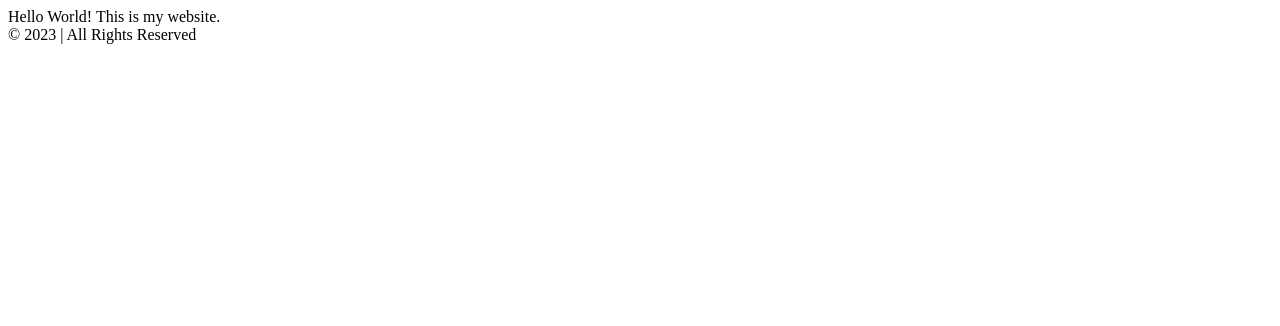
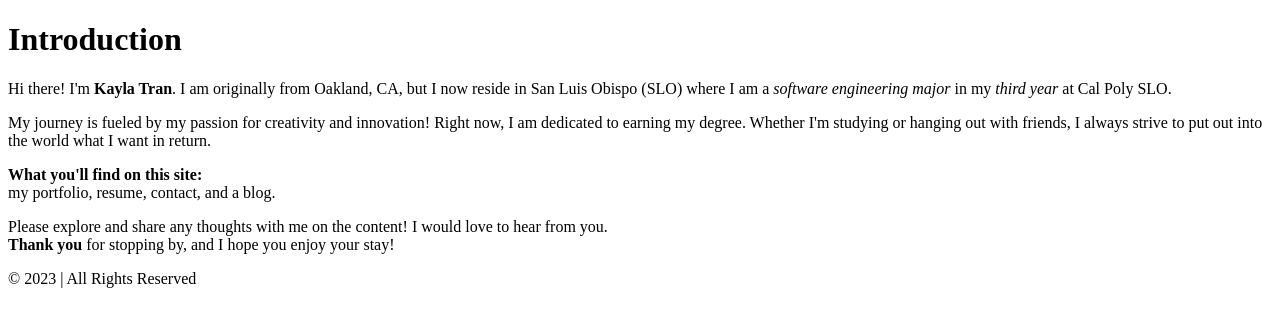
Before and after one commit to k4yluh/k4yluh.github.io, a plain HTML site: page index.html in a window 1280 px wide. Drawn offline with Linux system fonts and the light colour scheme.

Commit message:
adding introduction and organizing about page

```diff
--- a/index.html
+++ b/index.html
@@ -5,7 +5,18 @@
   </head>
   <body>
     <nav></nav>
-    <main>Hello World! This is my website.</main>
+    <main>
+      <h1>Introduction</h1>
+      <div class="about">
+        <div class="about-image"></div>
+        <div class="about-text">
+          <p>Hi there! I'm <strong>Kayla Tran</strong>. I am originally from Oakland, CA, but I now reside in San Luis Obispo (SLO) where I am a <em>software engineering major</em> in my <em>third year</em> at Cal Poly SLO. </p>
+          <p>My journey is fueled by my passion for creativity and innovation! Right now, I am dedicated to earning my degree. Whether I'm studying or hanging out with friends, I always strive to put out into the world what I want in return. </p>
+          <p><strong>What you'll find on this site:</strong> <br> my portfolio, resume, contact, and a blog.</p>
+          <p>Please explore and share any thoughts with me on the content! I would love to hear from you. <br> <strong>Thank you</strong> for stopping by, and I hope you enjoy your stay!</p>
+        </div>
+      </div>
+    </main>
     <footer>© 2023 <Personal Website Name> | All Rights Reserved</footer>
   </body>
 </html>
```
